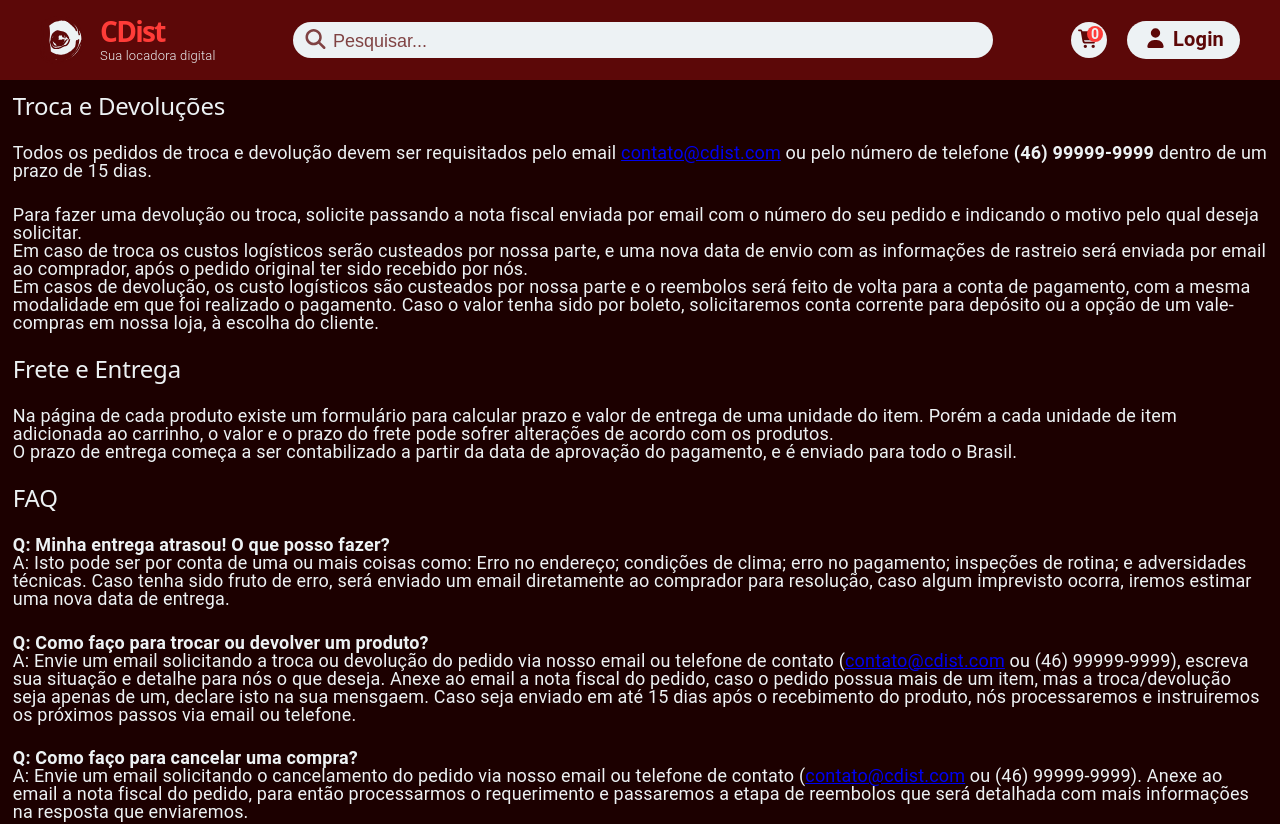
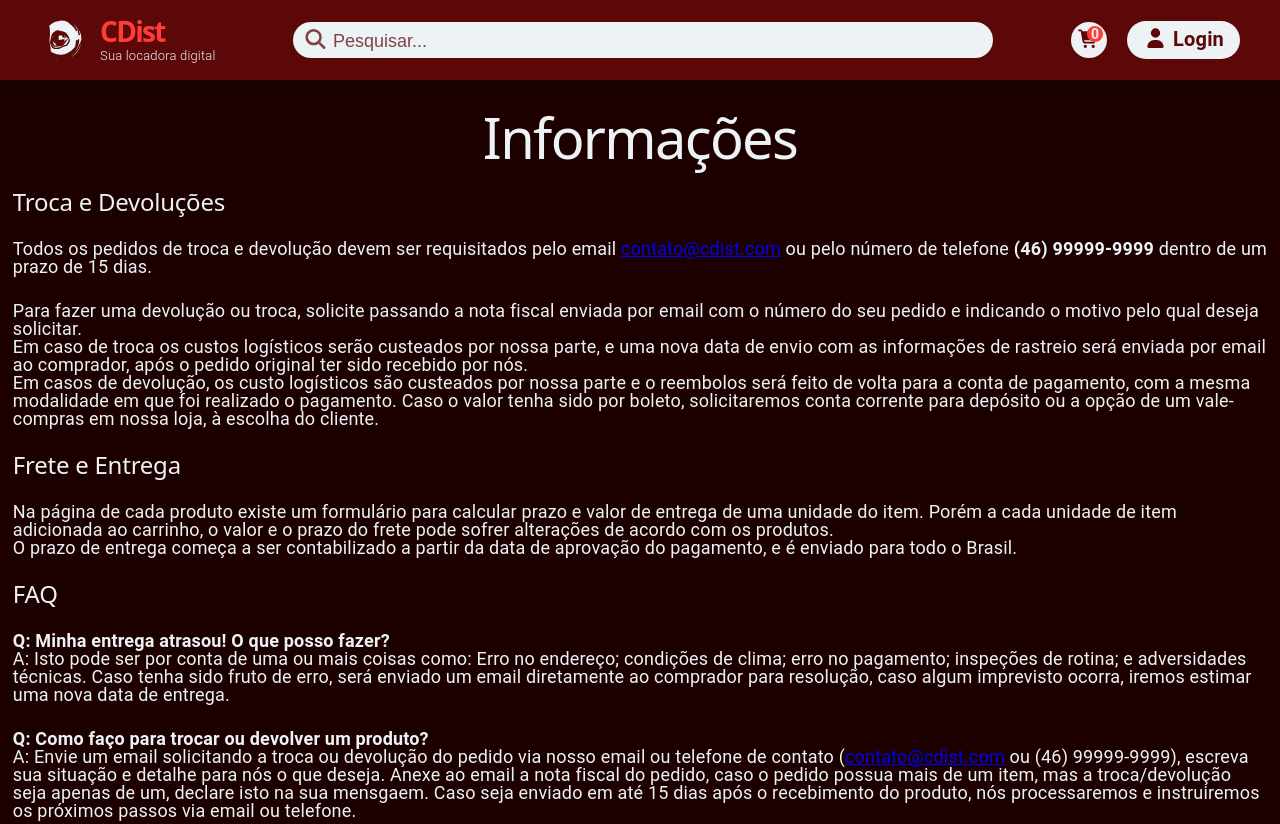
Before and after one commit to Gaardenn/ProjetoECommerceLAEC, a React (Vite) app in the folder 02_Source/ProjetoECommerce/: page /informacoes in a window 1280 px wide. Shown: the top 824 px of the page. Built offline with nearby package versions, Linux system fonts and the light colour scheme.

Commit message:
fix: Informations title was behind Navbar

```diff
--- a/02_Source/ProjetoECommerce/src/pages/Informacoes.jsx
+++ b/02_Source/ProjetoECommerce/src/pages/Informacoes.jsx
@@ -6,7 +6,7 @@ export function Informacoes({quantTotal, cart}) {
     return (
         <div>
             <Navbar quantTotal={quantTotal} cart={cart} />
-            <div className="page-body">
+            <div className="info-body">
                 <h1 className="page-body-title">Informações</h1>
                 <h2 className="page-body-subtitle">Troca e Devoluções</h2>
                 <p className="page-body-text">
--- a/02_Source/ProjetoECommerce/src/styles/Informacoes.css
+++ b/02_Source/ProjetoECommerce/src/styles/Informacoes.css
@@ -1,5 +1,5 @@
-.page-body {
-    margin-top: 4.16%;
+.info-body {
+    margin-top: 96px;
     background-color: #1C0000;
 }
 
```
